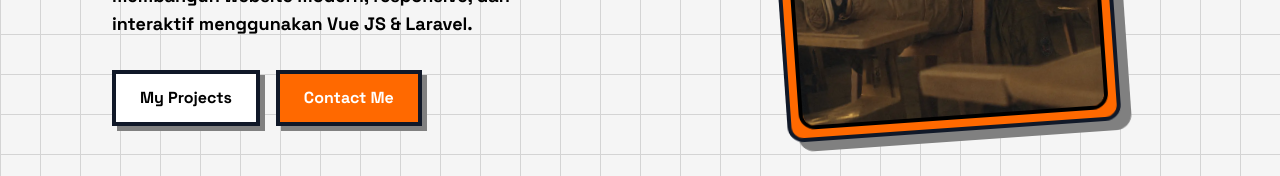
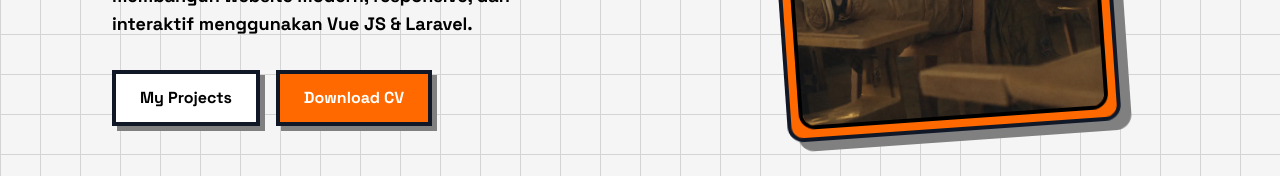
Before and after one commit to bayu841/portofolio-2, a Vue app: page / in a window 1280 px wide. Shown: the part 486-662 px from the top of the page. Built offline with nearby package versions, Linux system fonts and the light colour scheme.

Commit message:
nambah cv

```diff
--- a/src/components/HeroSection.vue
+++ b/src/components/HeroSection.vue
@@ -21,6 +21,14 @@ onMounted(() => {
     observer.observe(section);
   }
 });
+
+const downloadCV = () => {
+  const link = document.createElement("a");
+  link.href = `${import.meta.env.BASE_URL}cv/cv-bayu.pdf`;
+  link.download = "CV-Bayu.pdf";
+  link.click();
+};
+
 </script>
 <template>
   <section
@@ -61,12 +69,12 @@ onMounted(() => {
           </a>
 
           <!-- BUTTON CONTACT -->
-          <a
-            href="#contact"
+          <button
+            @click="downloadCV"
             class="bg-orange-500 text-white border-4 border-gray-900 px-5 md:px-6 py-3 font-black text-sm md:text-base shadow-[5px_5px_0px_gray] hover:translate-x-1 hover:translate-y-1 hover:shadow-none transition duration-200"
           >
-            Contact Me
-          </a>
+            Download CV
+          </button>
         </div>
       </div>
 
```
Also changed, not shown: 1 other file (tests, documents, lock files or other folders).
